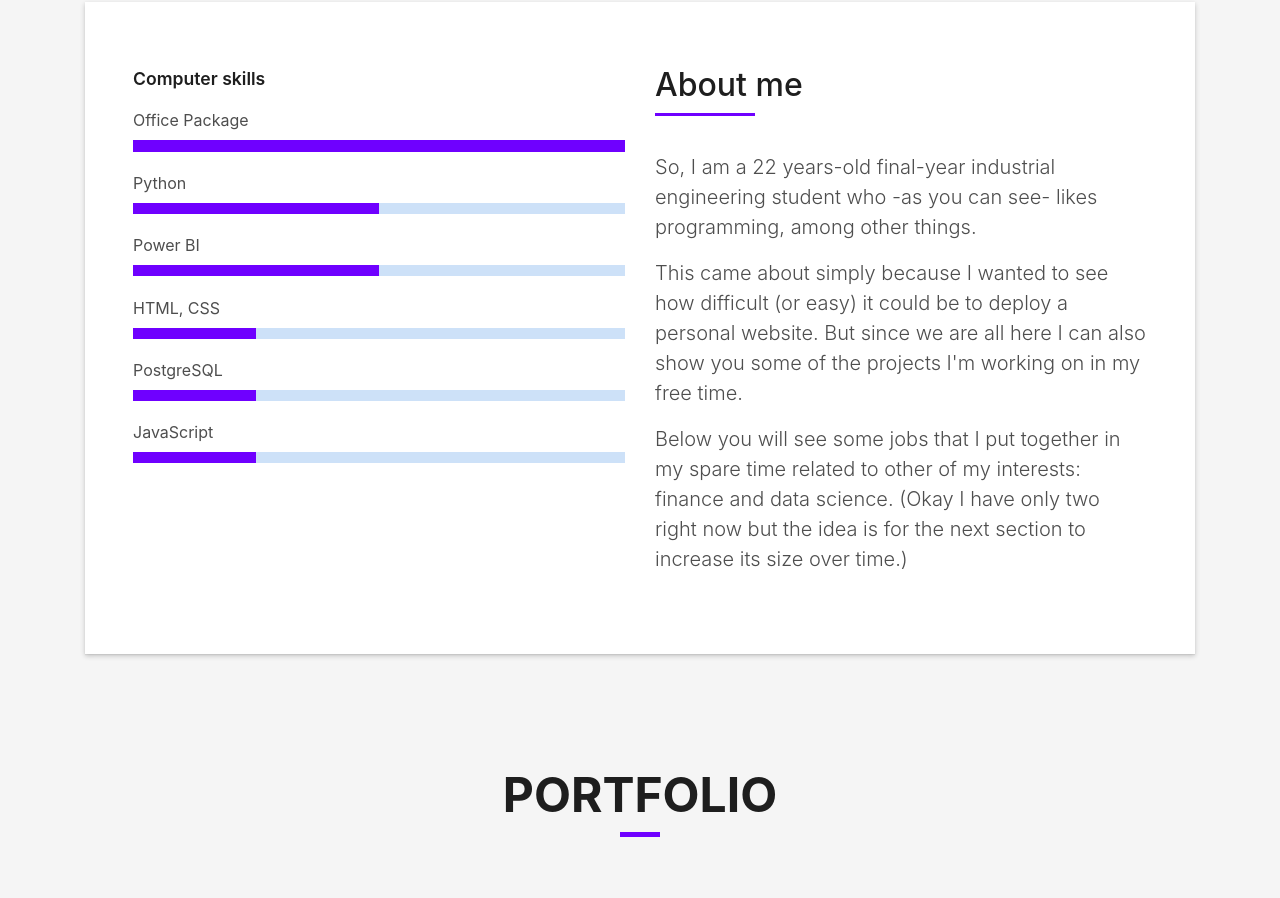
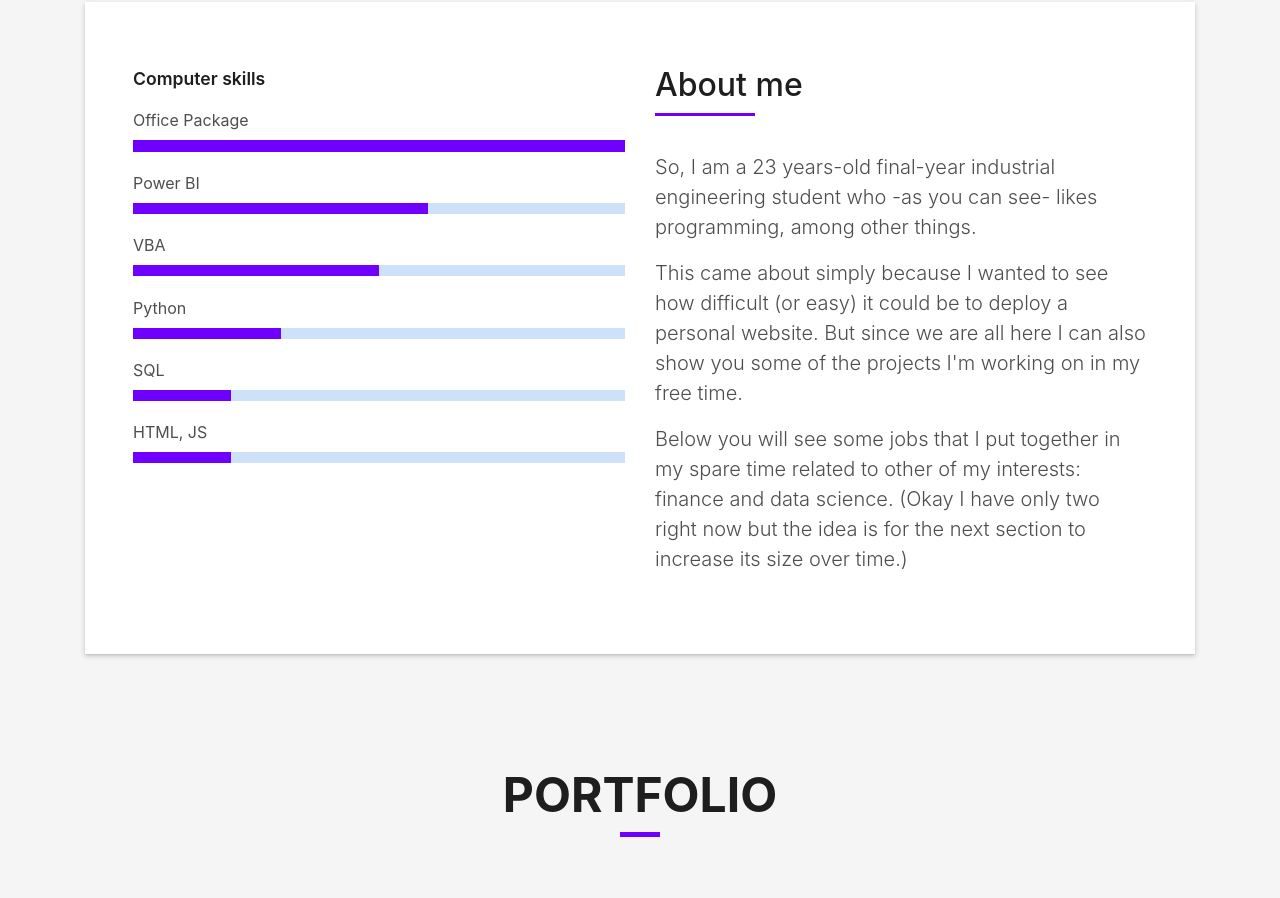
Before and after one commit to stevennm/stevennm.github.io, a plain HTML site: page index.html in a window 1280 px wide. Shown: the part 862-1760 px from the top of the page. Drawn offline with Linux system fonts and the light colour scheme; files whose address does not match are found by name.

Commit message:
Update index.html

```diff
--- a/index.html
+++ b/index.html
@@ -108,25 +108,25 @@
                     <div class="progress">
                       <div class="progress-bar" role="progressbar" style="width: 100%;" aria-valuenow="85" aria-valuemin="0" aria-valuemax="100"></div>
                     </div>
-                    <span>Python</span>
+                    <span>Power BI</span>
                     <div class="progress">
-                      <div class="progress-bar" role="progressbar" style="width: 50%;" aria-valuenow="85" aria-valuemin="0" aria-valuemax="100"></div>
+                      <div class="progress-bar" role="progressbar" style="width: 60%;" aria-valuenow="85" aria-valuemin="0" aria-valuemax="100"></div>
                     </div>
-                    <span>Power BI </span>
+                    <span>VBA </span>
                     <div class="progress">
                       <div class="progress-bar" role="progressbar" style="width: 50%" aria-valuenow="75" aria-valuemin="0" aria-valuemax="100"></div>
                     </div>
-                    <span>HTML, CSS</span>
+                    <span>Python</span>
                     <div class="progress">
-                      <div class="progress-bar" role="progressbar" style="width: 25%" aria-valuenow="50" aria-valuemin="0" aria-valuemax="100"></div>
+                      <div class="progress-bar" role="progressbar" style="width: 30%" aria-valuenow="50" aria-valuemin="0" aria-valuemax="100"></div>
                     </div>
-                    <span>PostgreSQL</span>
+                    <span>SQL</span>
                     <div class="progress">
-                      <div class="progress-bar" role="progressbar" style="width: 25%" aria-valuenow="90" aria-valuemin="0" aria-valuemax="100"></div>
+                      <div class="progress-bar" role="progressbar" style="width: 20%" aria-valuenow="90" aria-valuemin="0" aria-valuemax="100"></div>
                     </div>
-                    <span>JavaScript</span> <!--<span class="pull-right">90%</span>-->
+                    <span>HTML, JS</span> <!--<span class="pull-right">90%</span>-->
                     <div class="progress">
-                      <div class="progress-bar" role="progressbar" style="width: 25%" aria-valuenow="90" aria-valuemin="0" aria-valuemax="100"></div>
+                      <div class="progress-bar" role="progressbar" style="width: 20%" aria-valuenow="90" aria-valuemin="0" aria-valuemax="100"></div>
                     </div>
                   </div>
                 </div>
@@ -138,7 +138,7 @@
                       </h5>
                     </div>
                     <p class="lead">
-                      So, I am a 22 years-old final-year industrial engineering student who -as you can see-
+                      So, I am a 23 years-old final-year industrial engineering student who -as you can see-
                       likes programming, among other things.
                     </p>
                     <p class="lead">
```
